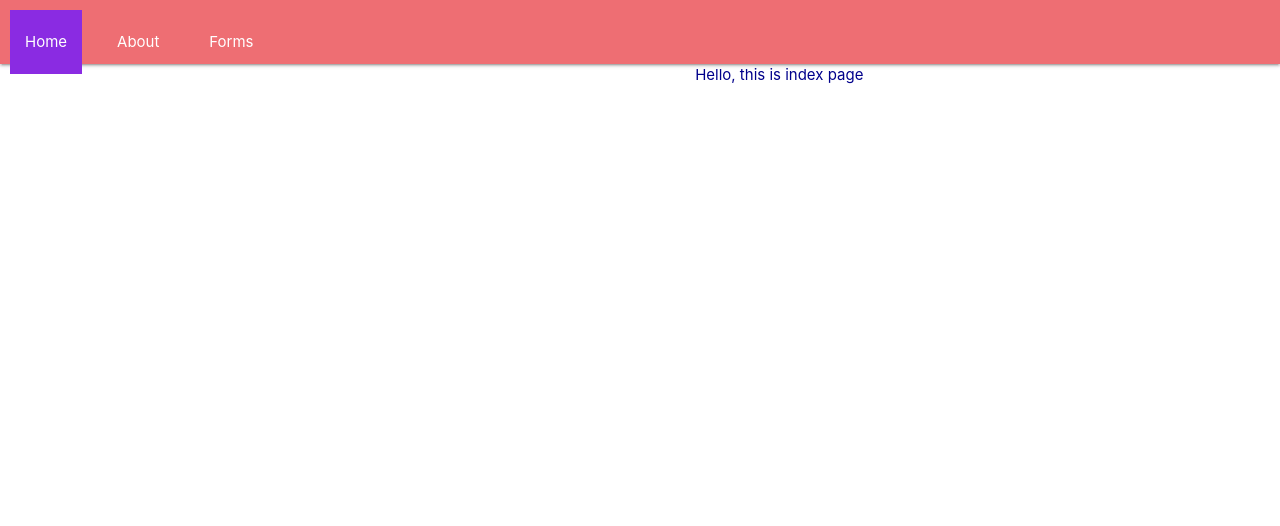
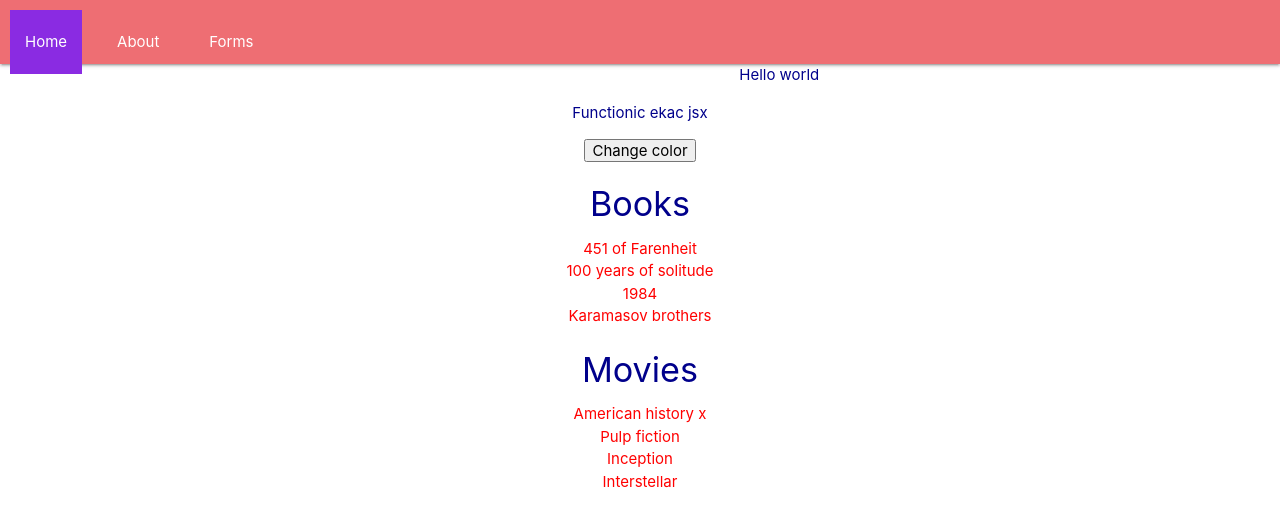
Before and after one commit to rafayeljamalyan/github-first-repo, a React (Create React App) app: page / in a window 1280 px wide. Shown: the top 526 px of the page. Built offline with nearby package versions, Linux system fonts and the light colour scheme.

Commit message:
add context

```diff
--- /dev/null
+++ b/src/components/List.jsx
@@ -0,0 +1,16 @@
+import React, { Component } from 'react'
+import ListItem from './ListItem'
+
+export default class List extends Component {
+    render() {
+        return (
+            <ul>
+                {
+                    this.props.listItems.map( (li,i) => (
+                        <ListItem key={i} content={li} />
+                    ))
+                }
+            </ul>
+        )
+    }
+}
--- /dev/null
+++ b/src/components/ListItem.jsx
@@ -0,0 +1,18 @@
+import React, { Component } from 'react';
+import ThemeContext from '../contexts/ThemeContext';
+
+export default class ListItem extends Component {
+    render() {
+        return (
+            <ThemeContext.Consumer>
+                {
+                    (theme)=>(
+                        <li style={{
+                            color: theme
+                        }}>{this.props.content}</li>
+                    )
+                }
+            </ThemeContext.Consumer>
+        )
+    }
+}
--- /dev/null
+++ b/src/components/MyList.jsx
@@ -0,0 +1,17 @@
+import React, { Component } from 'react'
+import List from './List';
+
+class MyList extends Component {
+    render() {
+        return (
+            <div style={{
+                color: this.props.randomColor
+            }}>
+                <h4> { this.props.listTitle } </h4>
+                <List listItems={ this.props.listItems } />
+            </div>
+        )
+    }
+}
+
+export default  MyList;
--- /dev/null
+++ b/src/components/Test.jsx
@@ -0,0 +1,13 @@
+import React, { Component } from 'react'
+
+export default class Test extends Component {
+    render() {
+        console.log( this.props );
+        return (
+            <div>
+                Hello world
+                {this.props.children()}
+            </div>
+        )
+    }
+}
--- /dev/null
+++ b/src/contexts/ThemeContext.js
@@ -0,0 +1,3 @@
+import React from 'react';
+
+export default React.createContext();
--- a/src/pages/Index.jsx
+++ b/src/pages/Index.jsx
@@ -1,10 +1,44 @@
 import React, { Component } from 'react'
+import MyList from '../components/MyList';
+import Test from '../components/Test';
+import ThemeContext from './../contexts/ThemeContext';
 
 export default class Index extends Component {
+
+    constructor(props) {
+        super( props );
+
+        this.state = {
+            theme: `red`
+        }
+
+
+        this.changeColor = this.changeColor.bind(this);
+    }
+
+    changeColor() {
+        this.setState((prevState)=>({theme: prevState.theme === `red` ? `black` : `red`}))
+    }
+
     render() {
+        const myBooks = [`451 of Farenheit`, `100 years of solitude`, `1984`, `Karamasov brothers`]
+        const myMovies = [`American history x`, `Pulp fiction`, `Inception`, `Interstellar`]
+
+
+        const Provider = ThemeContext.Provider;
         return (
             <div>
-                Hello, this is index page
+                <Test>
+                    {
+                        ()=><p>Functionic ekac jsx</p>
+                    }
+                </Test>
+
+                <Provider value={this.state.theme}>
+                    <button onClick={this.changeColor}>Change color</button>
+                    <MyList listTitle="Books" listItems={myBooks} />
+                    <MyList listTitle="Movies" listItems={myMovies} />
+                </Provider>
             </div>
         )
     }
```
Also changed, not shown: src/hocs/myAgeHoc.js (added, +11 -0 lines), src/hocs/randomColorHOC.js (added, +21 -0 lines).
